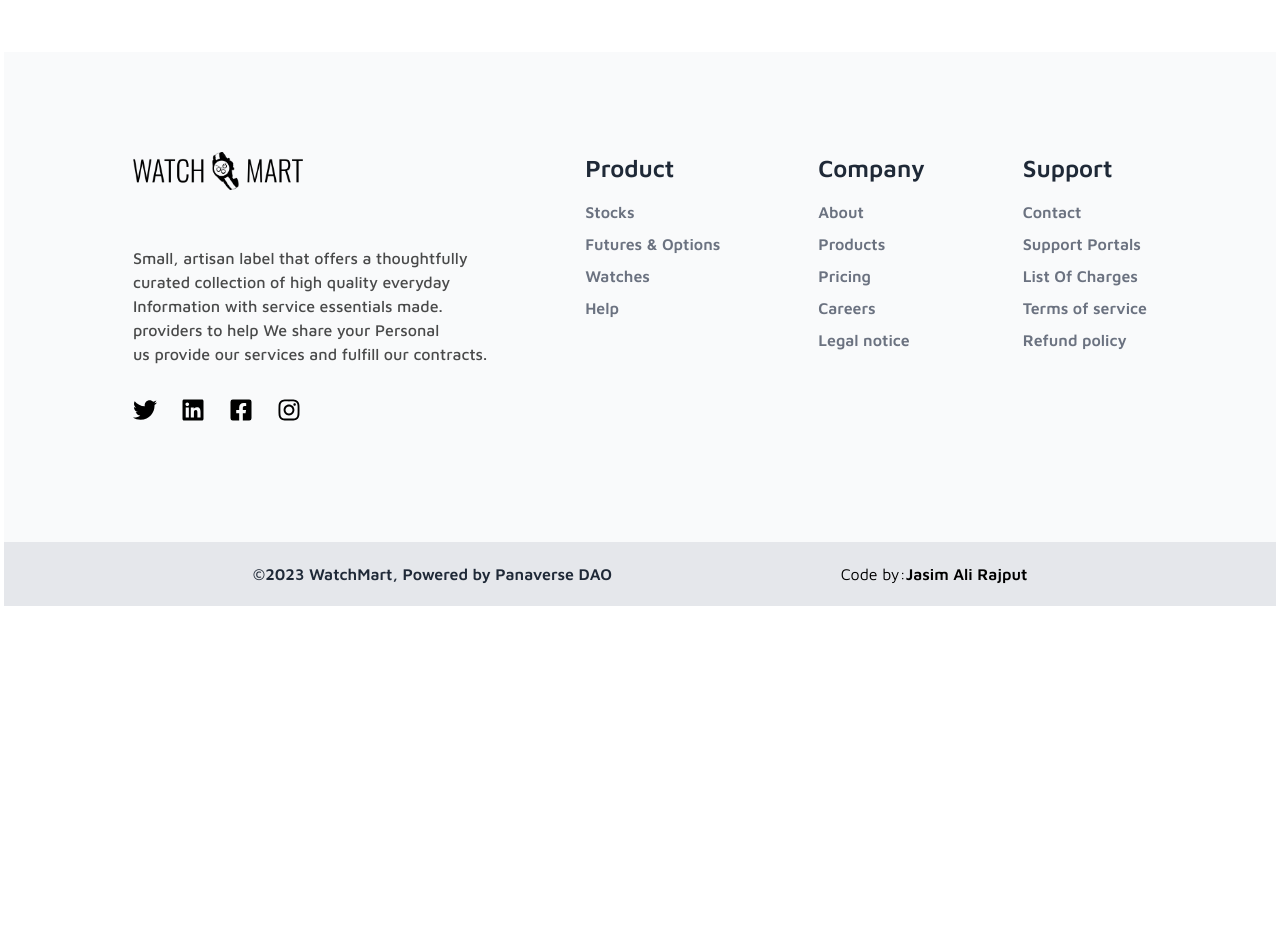
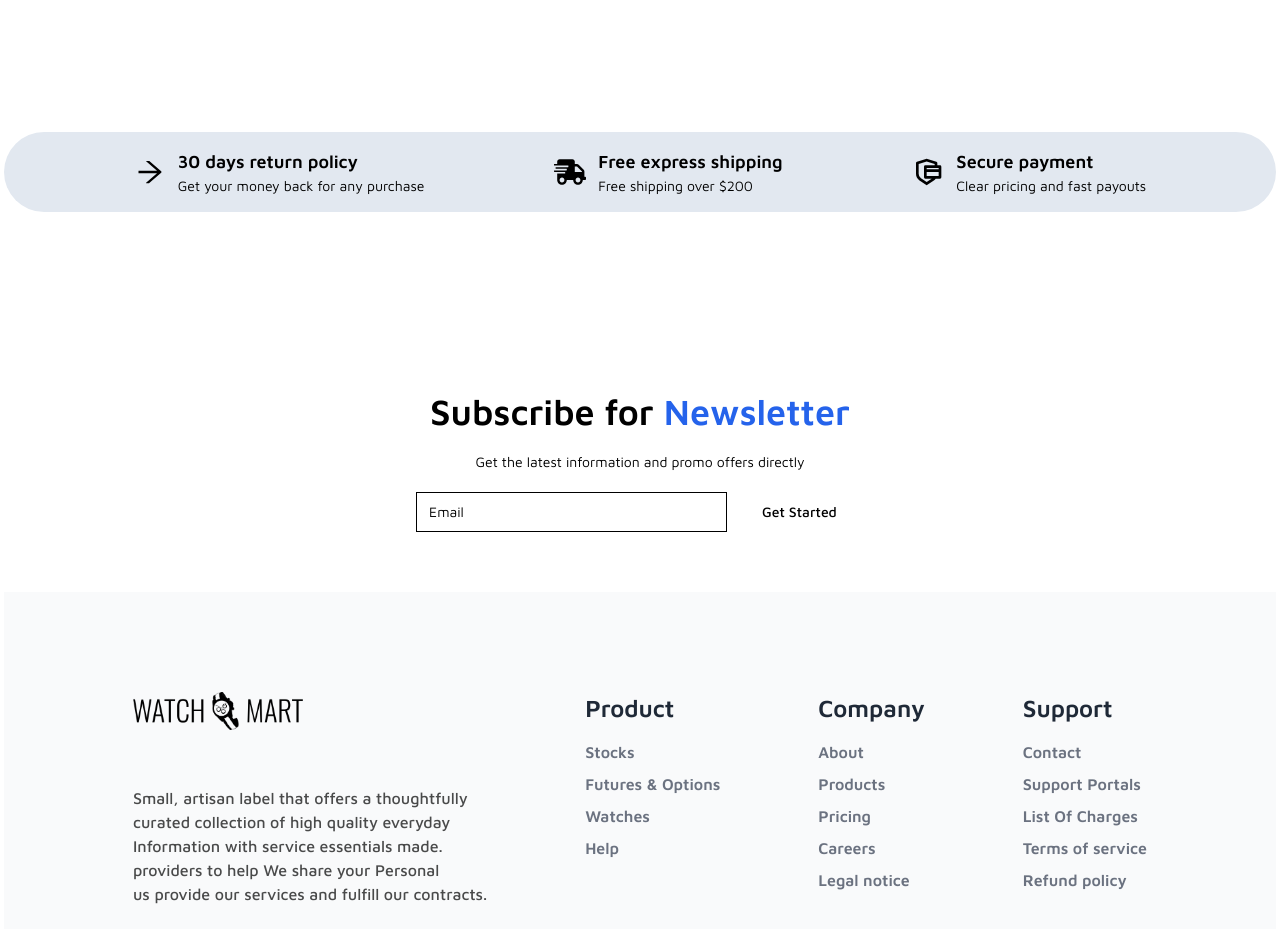
Before and after one commit to JasimAli75/Watch-Mart, a Next.js app: page / in a window 1280 px wide. Shown: the part 1820-2749 px from the top of the page. Before the commit the page ends 2434 px from the top, so only its background shows below. Built offline with nearby package versions, Linux system fonts and the light colour scheme.

Commit message:
components added
shipping and newsletter components added

```diff
--- /dev/null
+++ b/src/MainComponents/views/Newsletter/Newsletter.tsx
@@ -0,0 +1,28 @@
+import React from "react";
+import { Button } from "@/components/ui/button";
+import { Input } from "@/components/ui/input";
+
+function Newsletter() {
+  return (
+    <div>
+      <div className="p-5 flex justify-center items-center mt-40">
+        <h1 className="text-4xl font-semibold">
+          Subscribe for <span className="text-blue-600">Newsletter</span>
+        </h1>
+      </div>
+      <p className="flex justify-center items-center text-sm">
+        Get the latest information and promo offers directly
+      </p>
+      <div className=" h-1/2 w-full flex md:flex-row flex col justify-center items-center p-5 mb-10">
+        <div className="flex w-full max-w-md items-center space-x-2">
+          <Input type="email" placeholder="Email" />
+          <Button type="submit" className="w-44">
+            Get Started
+          </Button>
+        </div>
+      </div>
+    </div>
+  );
+}
+
+export default Newsletter;
--- /dev/null
+++ b/src/MainComponents/views/ShippingDetails/ShipDetails.tsx
@@ -0,0 +1,38 @@
+import React from "react";
+import { AiOutlineArrowRight } from "react-icons/ai";
+import { FaShippingFast } from "react-icons/fa";
+import { RiSecurePaymentLine } from "react-icons/ri";
+
+function ShipDetails() {
+  return (
+    <div className="flex justify-evenly items-center mt-20 mb-20 bg-slate-200 h-20 rounded-full">
+      {/* 30 days return */}
+      <div className="flex items-center gap-3 ">
+        <AiOutlineArrowRight className="h-8 w-8 hover:scale-110 eas-In duration-300 " />
+
+        <div>
+          <h1 className="text-lg font-semibold">30 days return policy</h1>
+          <p className="text-sm">Get your money back for any purchase</p>
+        </div>
+      </div>
+      {/* Free shipping */}
+      <div className="flex items-center gap-3">
+        <FaShippingFast className="h-8 w-8 hover:scale-110 eas-In duration-300" />
+        <div>
+          <h1 className="text-lg font-semibold">Free express shipping </h1>
+          <p className="text-sm">Free shipping over $200</p>
+        </div>
+      </div>
+      {/* Secure payment */}
+      <div className="flex items-center gap-3">
+        <RiSecurePaymentLine className="h-8 w-8 hover:scale-110 eas-In duration-300" />
+        <div>
+          <h1 className="text-lg font-semibold">Secure payment</h1>
+          <p className="text-sm">Clear pricing and fast payouts</p>
+        </div>
+      </div>
+    </div>
+  );
+}
+
+export default ShipDetails;
--- a/src/app/page.tsx
+++ b/src/app/page.tsx
@@ -2,12 +2,16 @@ import Image from "next/image";
 import { Button } from "@/components/ui/button";
 import Hero from "@/MainComponents/views/Hero/Hero";
 import ProductCategory from "@/MainComponents/views/ProductCategory/ProductCategory";
+import ShipDetails from "@/MainComponents/views/ShippingDetails/ShipDetails";
+import Newsletter from "@/MainComponents/views/Newsletter/Newsletter";
 
 export default function Home() {
   return (
     <div>
       <Hero />
       <ProductCategory />
+      <ShipDetails />
+      <Newsletter />
     </div>
   );
 }
```
